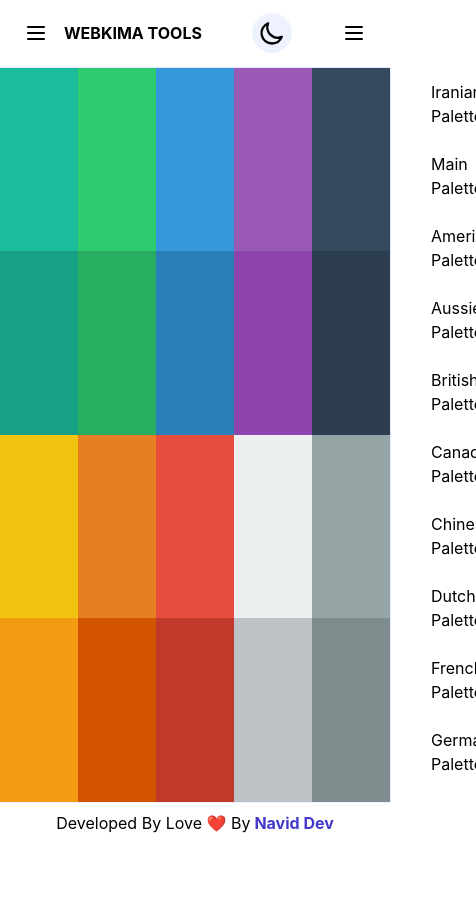
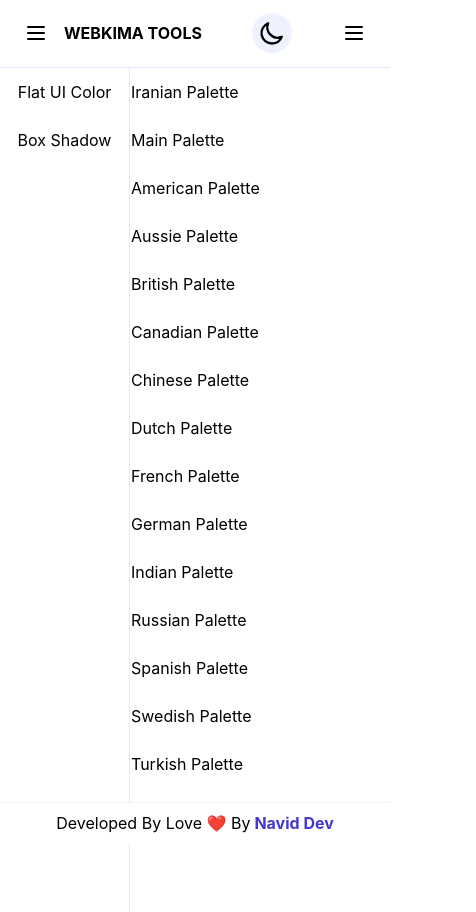
Before and after one commit to navidabdi/kimatools, a React (Create React App) app: page / in a window 390 px wide. Shown: the whole page, 476 px wide, since content can reach past the window. Before the commit the page ends 844 px from the top, so only its background shows below. Built offline with nearby package versions, Linux system fonts and the light colour scheme.

Commit message:
responsive the sidebars on mobile

```diff
--- a/src/App.js
+++ b/src/App.js
@@ -1,50 +1,15 @@
 // Import components
-import {
-  Header,
-  Footer,
-  ToolsSidebar,
-  MainSection,
-  MenuSidebar,
-} from "./components";
+import { Header, Footer, MainSection } from "./components";
 
 import { useRecoilState } from "recoil";
 import { darkModeAtom } from "./atoms/DarkModeAtom";
-import { menuSidebarAtom, toolsSidebarAtom } from "./atoms/TrigerSidebarsAtom";
 const App = () => {
   const [darkMode] = useRecoilState(darkModeAtom);
-  const [menuSidebar] = useRecoilState(menuSidebarAtom);
-  const [toolsSidebar, setToolsSidebar] = useRecoilState(toolsSidebarAtom);
-
-  const sidebarHandeler = (menuSidebar, toolsSidebar) => {
-    if (menuSidebar && toolsSidebar) {
-      return "grid-cols-12";
-    }
-    if (menuSidebar && !toolsSidebar) {
-      return "col-span-10";
-    }
-    if (!menuSidebar && toolsSidebar) {
-      return "col-span-11";
-    }
-
-    return "col-span-9";
-  };
 
   return (
-    <div
-      className={`${
-        darkMode ? "dark " : ""
-      }grid grid-cols-10 grid-rows-1 dark-text-primary`}
-    >
+    <div className={`${darkMode ? "dark " : ""} dark-text-primary`}>
       <Header />
-      <MenuSidebar />
-      <section
-        className={`${
-          menuSidebar ? "col-span-10" : "col-span-9"
-        } flex h-[87vh]`}
-      >
-        <MainSection />
-        <ToolsSidebar />
-      </section>
+      <MainSection />
       <Footer />
     </div>
   );
--- a/src/atoms/BoxShadowAtom.js
+++ b/src/atoms/BoxShadowAtom.js
@@ -3,12 +3,12 @@ import { atom } from "recoil";
 // Width Atoms
 export const valueWidthAtom = atom({
   key: "valueWidthAtom",
-  default: 450,
+  default: 400,
 });
 // Height Atoms
 export const valueHeightAtom = atom({
   key: "valueHeightAtom",
-  default: 450,
+  default: 400,
 });
 // Border radius Atoms
 export const borderRadiustAtom = atom({
--- a/src/components/Footer.js
+++ b/src/components/Footer.js
@@ -1,6 +1,6 @@
 const Footer = () => {
   return (
-    <footer className="col-start-1 col-end-11 p-4 border-t border-indigo-50 h-[5vh] dark-border-primary dark-bg-primary dark-text-primary">
+    <footer className="z-20 relative p-4 bg-white border-t border-indigo-50 h-[5vh] dark-border-primary dark-bg-primary dark-text-primary">
       <div className="h-full flex items-center justify-center">
         <p>
           Developed By Love ❤️ By
--- a/src/components/Header.js
+++ b/src/components/Header.js
@@ -6,12 +6,14 @@ import { useRecoilState } from "recoil";
 import { darkModeAtom } from "../atoms/DarkModeAtom";
 import { Link } from "react-router-dom";
 import { menuSidebarAtom, toolsSidebarAtom } from "../atoms/TrigerSidebarsAtom";
+import MenuSidebar from "./MenuSidebar";
 
 const Header = () => {
   const [darkMode] = useRecoilState(darkModeAtom);
   const [menuSidebar, setMenuSidebar] = useRecoilState(menuSidebarAtom);
   const [toolsSidebar, setToolsSidebar] = useRecoilState(toolsSidebarAtom);
   return (
+    <>
       <header className="col-start-1 col-end-11 px-6 bg-white border-b border-indigo-100 h-[8vh] dark-bg-primary dark-border-primary">
         <div className="flex justify-between items-center h-full">
           <div className="flex items-center">
@@ -58,6 +60,8 @@ const Header = () => {
           </div>
         </div>
       </header>
+      <MenuSidebar />
+    </>
   );
 };
 
--- a/src/components/MainSection.js
+++ b/src/components/MainSection.js
@@ -2,16 +2,19 @@ import FlatUiColor from "./FlatUiColor/FlatUiColor";
 import BoxShadow from "./BoxShadow/BoxShadow";
 import { Routes, Route } from "react-router-dom";
 import { useRecoilState } from "recoil";
-import { toolsSidebarAtom } from "../atoms/TrigerSidebarsAtom";
+import { menuSidebarAtom, toolsSidebarAtom } from "../atoms/TrigerSidebarsAtom";
+import ToolsSidebar from "./ToolsSidebar";
 
 const MainSection = () => {
   const [toolsSidebar] = useRecoilState(toolsSidebarAtom);
+  const [menuSidebar] = useRecoilState(menuSidebarAtom);
 
   return (
+    <div className="flex h-[87vh]">
       <section
-      className={`${
-        toolsSidebar ? "min-w-full" : "min-w-[78%]"
-      } transition-all`}
+        className={`${menuSidebar ? "ml-[130px]" : " "} ${
+          toolsSidebar ? "mr-[300px]" : ""
+        }  transition-all w-[100%]`}
       >
         <Routes>
           <Route path="/" element={<FlatUiColor />} />
@@ -19,6 +22,8 @@ const MainSection = () => {
           <Route path="/box-shadow-generator" element={<BoxShadow />} />
         </Routes>
       </section>
+      <ToolsSidebar />
+    </div>
   );
 };
 
--- a/src/components/MenuSidebar.js
+++ b/src/components/MenuSidebar.js
@@ -7,8 +7,8 @@ const MenuSidebar = () => {
   return (
     <aside
       className={`${
-        menuSidebar ? "hidden" : ""
-      } col-span-1 bg-white border-r border-indigo-100 dark-bg-primary dark-border-primary`}
+        menuSidebar ? "translate-x-0" : "translate-x-[-100%]"
+      } bg-white border-r border-indigo-100 dark-bg-primary dark-border-primary absolute left-0 w-[130px] min-h-[100vh] z-10 transition-all`}
     >
       <ul className="dark-text-primary">
         <li className="text-center duration-100 ease-in hover:bg-indigo-200 hover:dark-bg-secendery">
--- a/src/components/ToolsSidebar.js
+++ b/src/components/ToolsSidebar.js
@@ -1,9 +1,18 @@
 import FlatUiTools from "../components/FlatUiColor/FlatUiTools";
 import { Routes, Route } from "react-router-dom";
 import BoxShadowTools from "./BoxShadow/BoxShadowTools";
+import { useRecoilState } from "recoil";
+import { toolsSidebarAtom } from "../atoms/TrigerSidebarsAtom";
+
 const ToolsSidebar = () => {
+  const [toolsSidebar] = useRecoilState(toolsSidebarAtom);
+
   return (
-    <aside className="min-w-[22%] scrollbar-thin bg-white border-l border-indigo-100 dark:bg-neutral-900 dark:border-neutral-600">
+    <aside
+      className={`${
+        toolsSidebar ? "translate-x-0" : "translate-x-[100%]"
+      } min-w-[300px] scrollbar-thin bg-white border-l border-indigo-100 dark:bg-neutral-900 dark:border-neutral-600 transition-all h-[87vh] absolute right-0`}
+    >
       <Routes>
         <Route path="/" element={<FlatUiTools />} />
         <Route path="/flat-ui-color" element={<FlatUiTools />} />
```
Lines whose indentation alone changed are shown as unchanged.
